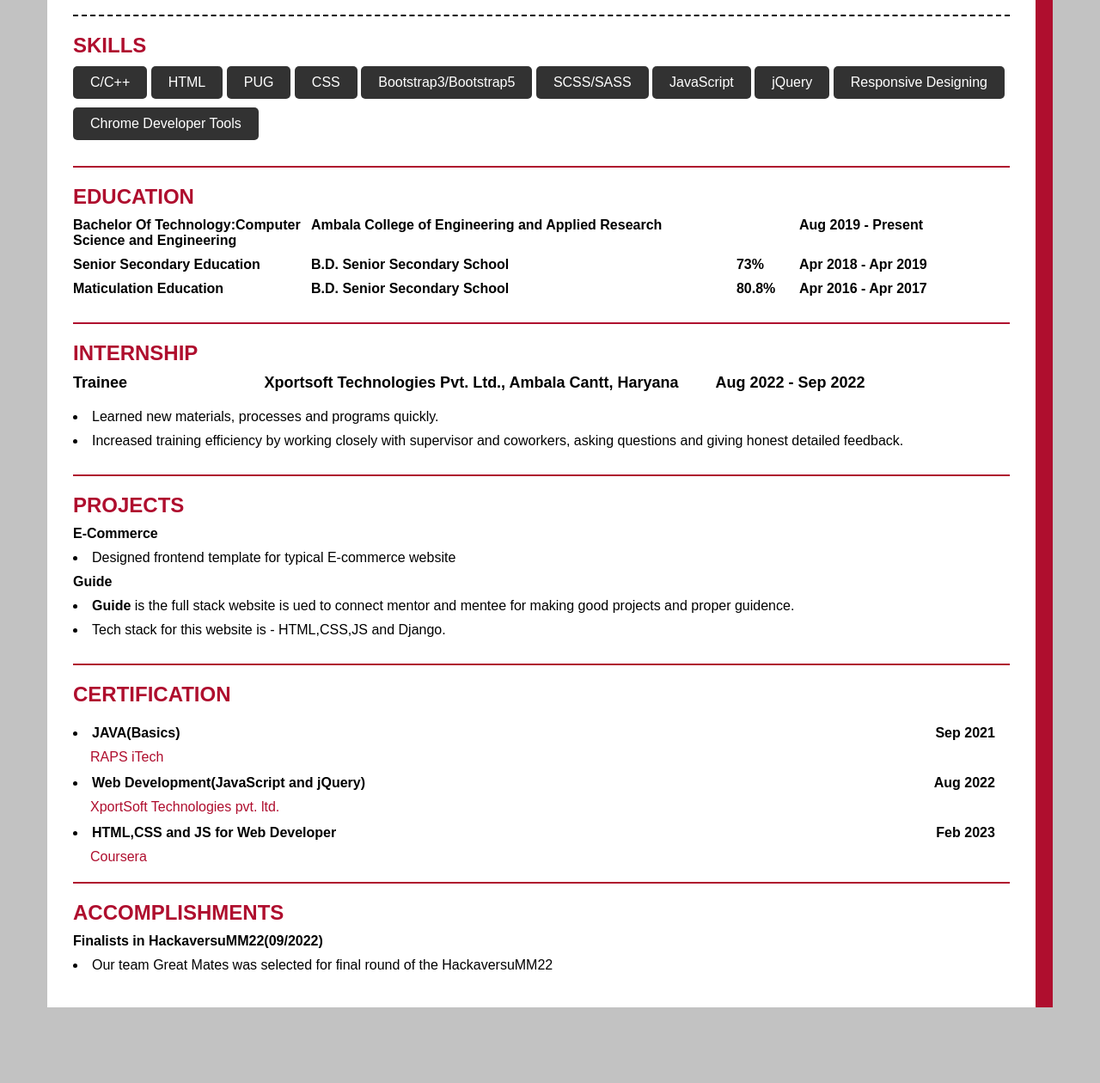
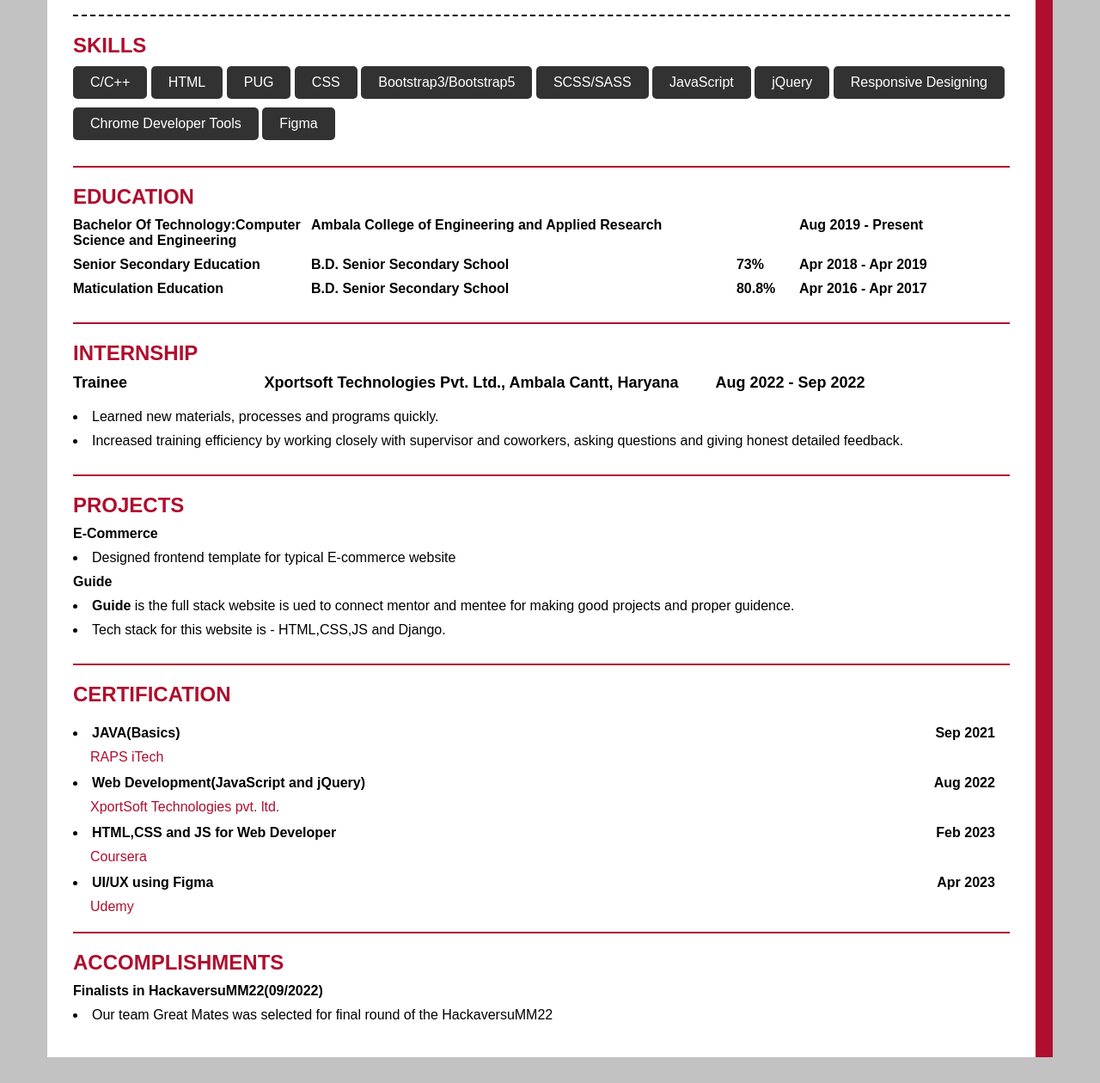
Before and after one commit to Adityapassi/resume, a plain HTML site: page index.html in a window 1280 px wide. Shown: the part 479-1739 px from the top of the page at 86% size. Before the commit the page ends 1681 px from the top, so only its background shows below. Drawn offline with Linux system fonts and the light colour scheme.

Commit message:
Upadting Skills and Certification

```diff
--- a/index.html
+++ b/index.html
@@ -72,6 +72,7 @@
                 <li>jQuery</li>
                 <li>Responsive Designing</li>
                 <li>Chrome Developer Tools</li>
+                <li>Figma</li>
             </ul>
         </div>
         <!-- Skills : End -->
@@ -147,6 +148,12 @@
                         <strong class="course_date">Feb 2023</strong>
                         <a class="com_link" href="https://www.coursera.org/" target="new">Coursera</a>
                     </li>
+
+                    <li>
+                        <strong class="course_name">UI/UX using Figma</strong>
+                        <strong class="course_date">Apr 2023</strong>
+                        <a class="com_link" href="https://www.udemy.com/certificate/UC-36d1b7f2-dc51-4fb7-af46-cd94850bf84f/" target="new">Udemy</a>
+                    </li>
                 </ul>
             </div>
         </div>
--- a/style.css
+++ b/style.css
@@ -226,7 +226,7 @@ main{
 }
 
 #certification .com_link:hover{
-    text-shadow: 2px 2px 4px #000000;
+   color: #000;
 }
 
 #accomplishments ul{
@@ -237,3 +237,10 @@ main{
     display: block;
     padding-bottom: 10px;
 }
+
+/* Print  */
+@media print {
+    body{
+        background-color: #000;
+    }
+}
```
